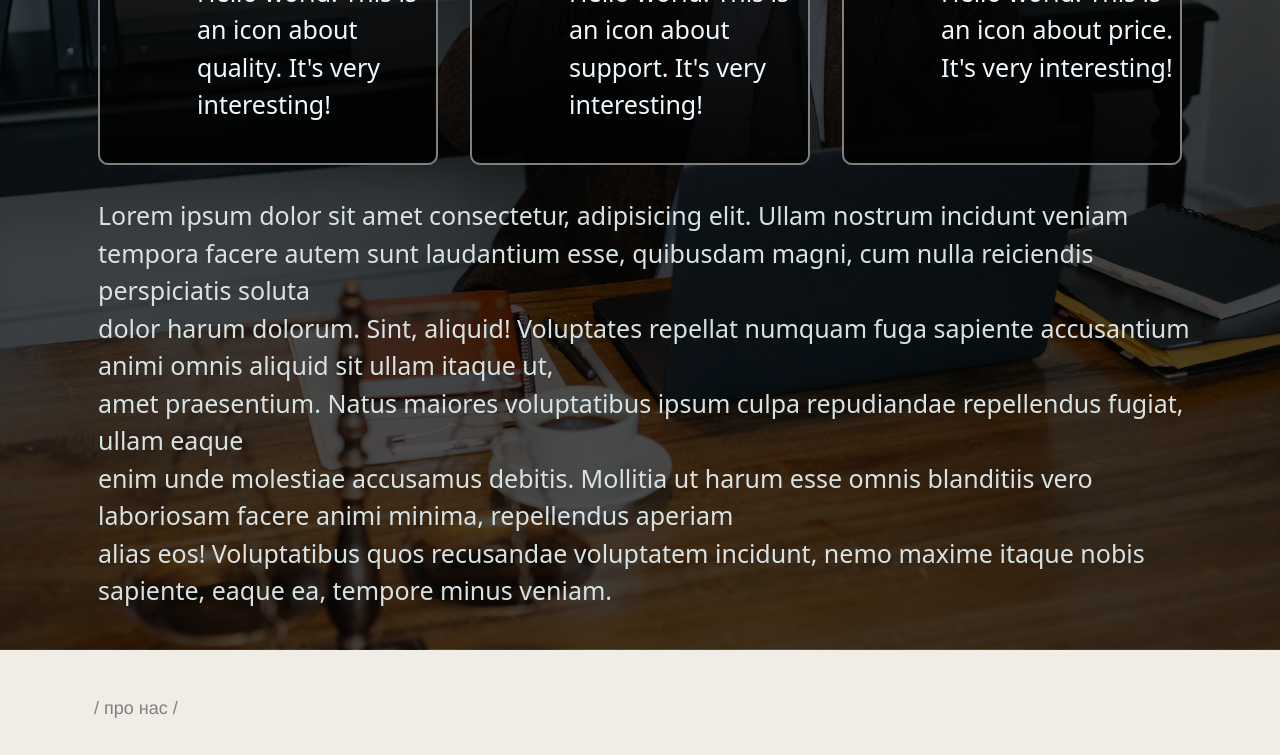
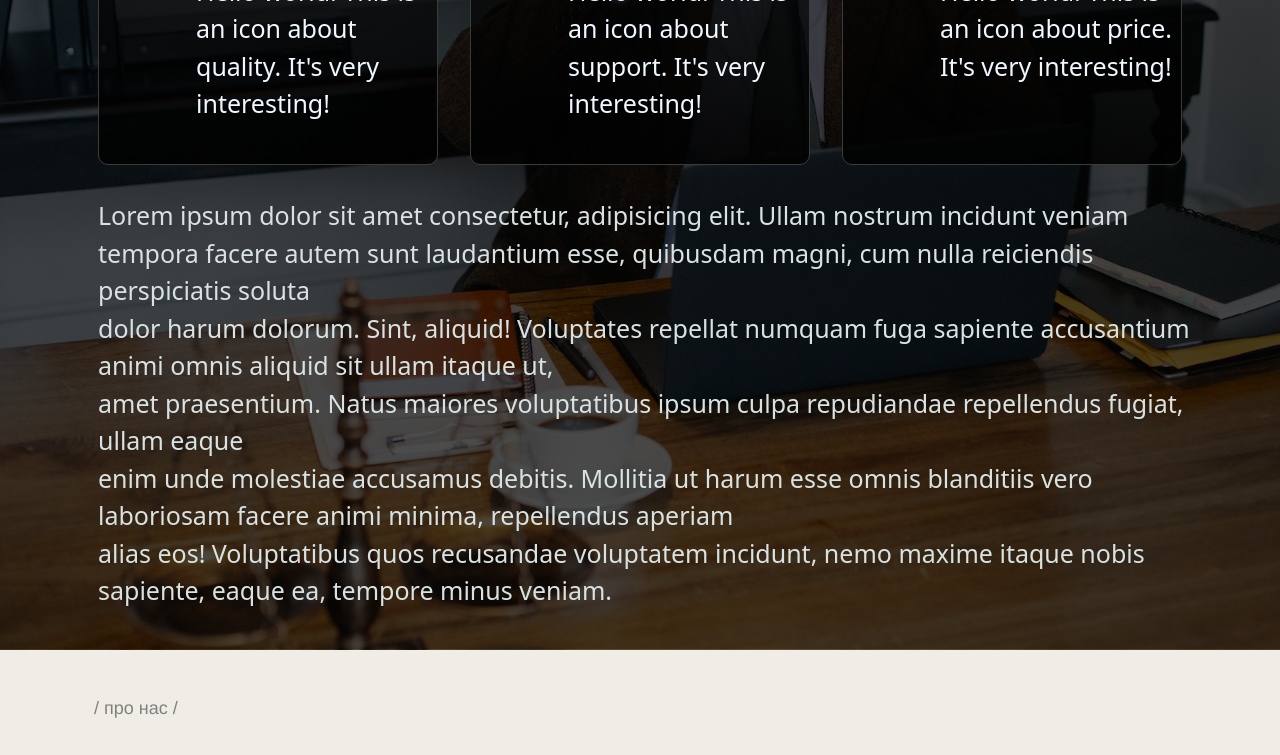
Before and after one commit to fibanachix/fibanachix.github.io, a plain HTML site: page index.html in a window 1280 px wide. Shown: the part 345-1100 px from the top of the page. Drawn offline with nearby package versions, Linux system fonts and the light colour scheme.

Commit message:
changes on box main

```diff
--- a/styles/style.css
+++ b/styles/style.css
@@ -143,7 +143,7 @@ header{
 }
 .case-box-main{
     background: linear-gradient(rgba(2, 2, 2, 0.5), rgba(1, 1, 1, 0.9));
-    border: 2px solid gray;
+    border: 1px solid rgb(59, 59, 59);
     border-radius: 10px;
     position: relative;
 	top: 0;
```
